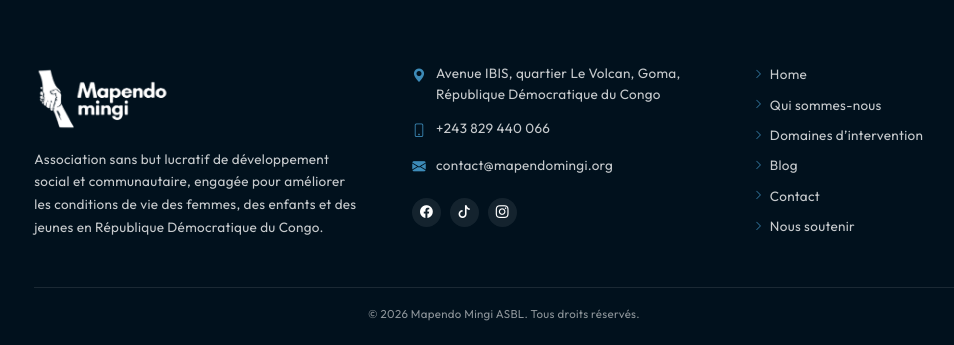
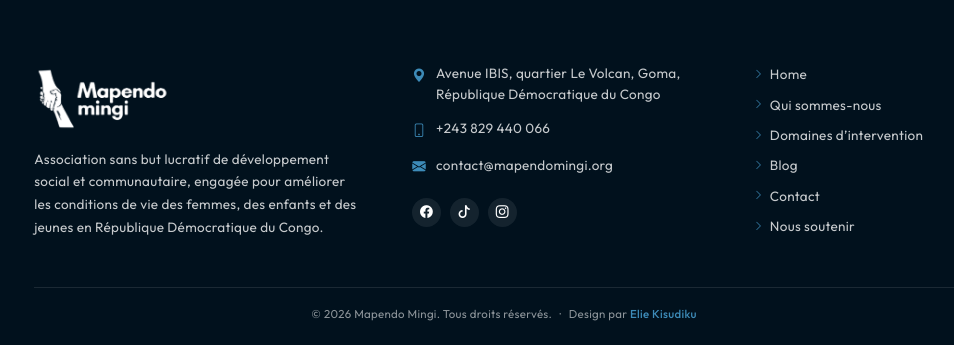
Before and after one commit to Elkis243/mapendomingi, a Django app: page /blog/ in a window 1280 px wide. Shown: the part 543-888 px from the top of the page, without its empty margins (136-1090 px from the left). Run offline with Django 5.2, Linux system fonts and the light colour scheme; data that the repository does not hold is empty.

Commit message:
Update footer styles and content for improved design and accessibility
- Added new CSS styles for footer elements, including separators and design links.
- Updated footer text to include designer credit with a mailto link for better accessibility and contact options.

```diff
--- a/static/style/index.css
+++ b/static/style/index.css
@@ -1826,6 +1826,22 @@ img {
   line-height: 1.5;
 }
 
+.site-footer__copy-sep {
+  margin: 0 0.35rem;
+}
+
+.site-footer__design-link {
+  color: var(--footer-accent);
+  text-decoration: none;
+  font-weight: 500;
+}
+
+.site-footer__design-link:hover,
+.site-footer__design-link:focus-visible {
+  color: var(--mm-white);
+  text-decoration: underline;
+}
+
 @media (max-width: 991.98px) {
   .site-footer__grid {
     grid-template-columns: 1fr 1fr;
--- a/templates/partials/footer.html
+++ b/templates/partials/footer.html
@@ -106,7 +106,10 @@
 
         <div class="site-footer__bottom">
           <p class="site-footer__copy">
-            © {% now "Y" %} Mapendo Mingi ASBL. Tous droits réservés.
+            © {% now "Y" %} Mapendo Mingi. Tous droits réservés.
+            <span class="site-footer__copy-sep" aria-hidden="true">·</span>
+            Design par
+            <a class="site-footer__design-link" href="mailto:elielubama@gmail.com">Elie Kisudiku</a>
           </p>
         </div>
       </div>
```
